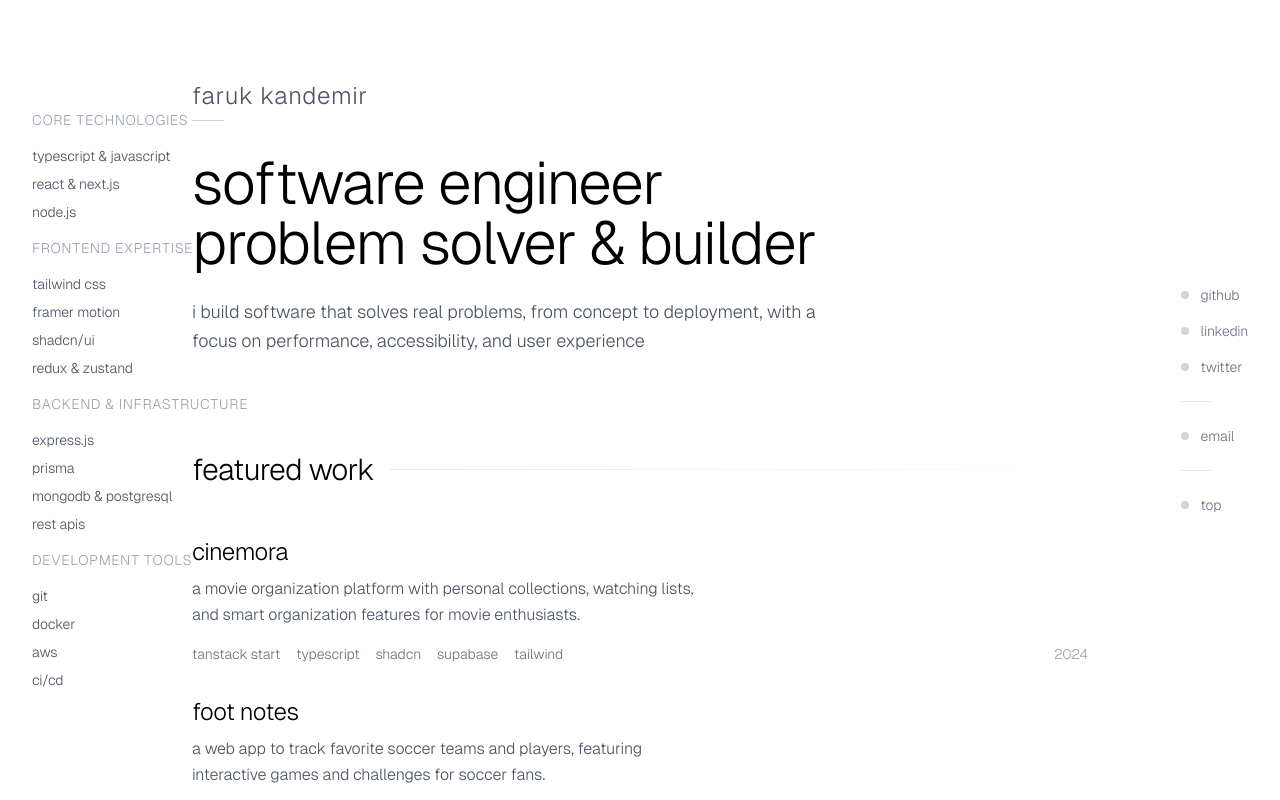
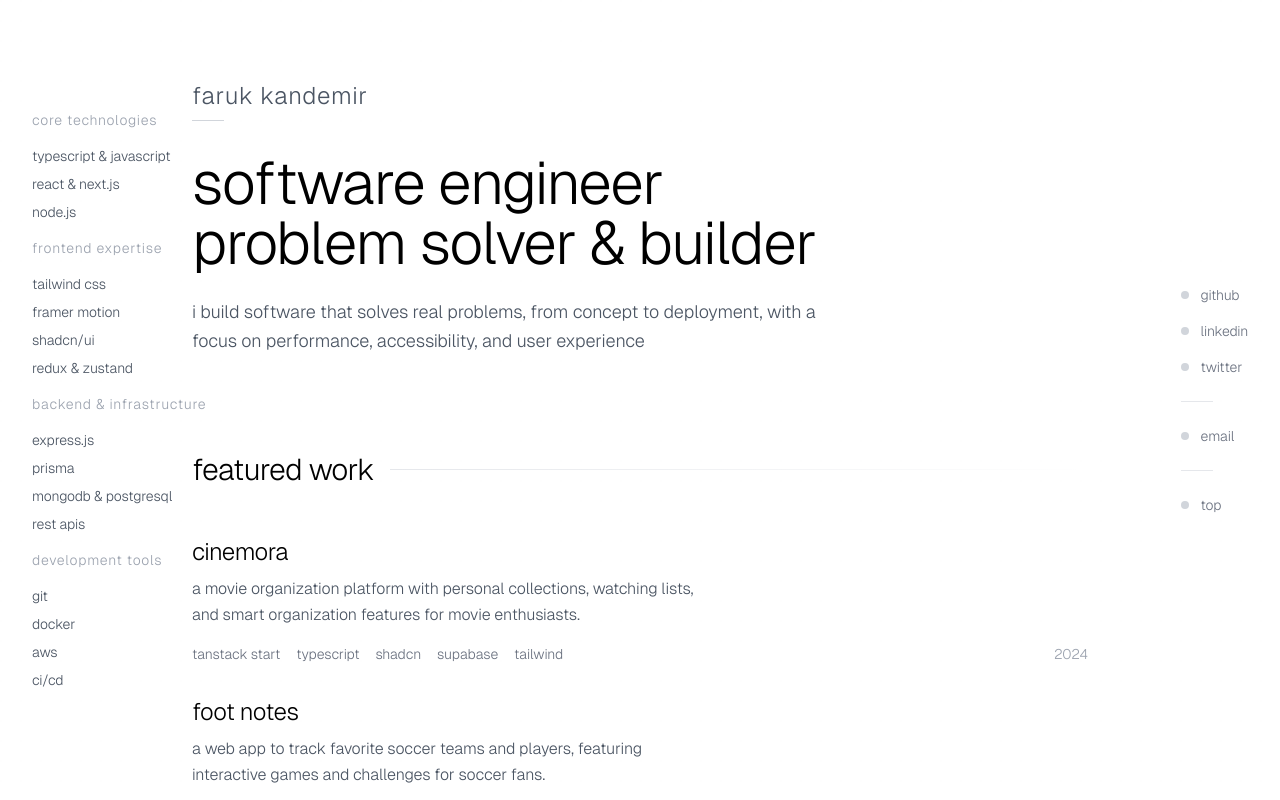
Before and after one commit to farukkandemir/portfolio-website, a Next.js app: page / in a window 1280 px wide. Shown: the top 800 px of the page. Built offline with nearby package versions, Linux system fonts and the light colour scheme.

Commit message:
removed 'uppercase' styling from skill section headings on homepage for improved visual consistency

```diff
--- a/app/page.tsx
+++ b/app/page.tsx
@@ -27,7 +27,7 @@ export default function Home() {
         >
           {/* Skills */}
           <div className="space-y-4">
-            <h4 className="text-sm font-light text-gray-400 uppercase tracking-wider">
+            <h4 className="text-sm font-light text-gray-400 tracking-wider">
               core technologies
             </h4>
             <div className="space-y-2">
@@ -40,7 +40,7 @@ export default function Home() {
               <div className="text-sm font-light text-gray-600">node.js</div>
             </div>
 
-            <h4 className="text-sm font-light text-gray-400 uppercase tracking-wider mt-6">
+            <h4 className="text-sm font-light text-gray-400 tracking-wider mt-6">
               frontend expertise
             </h4>
             <div className="space-y-2">
@@ -56,7 +56,7 @@ export default function Home() {
               </div>
             </div>
 
-            <h4 className="text-sm font-light text-gray-400 uppercase tracking-wider mt-6">
+            <h4 className="text-sm font-light text-gray-400 tracking-wider mt-6">
               backend & infrastructure
             </h4>
             <div className="space-y-2">
@@ -68,7 +68,7 @@ export default function Home() {
               <div className="text-sm font-light text-gray-600">rest apis</div>
             </div>
 
-            <h4 className="text-sm font-light text-gray-400 uppercase tracking-wider mt-6">
+            <h4 className="text-sm font-light text-gray-400 tracking-wider mt-6">
               development tools
             </h4>
             <div className="space-y-2">
```
